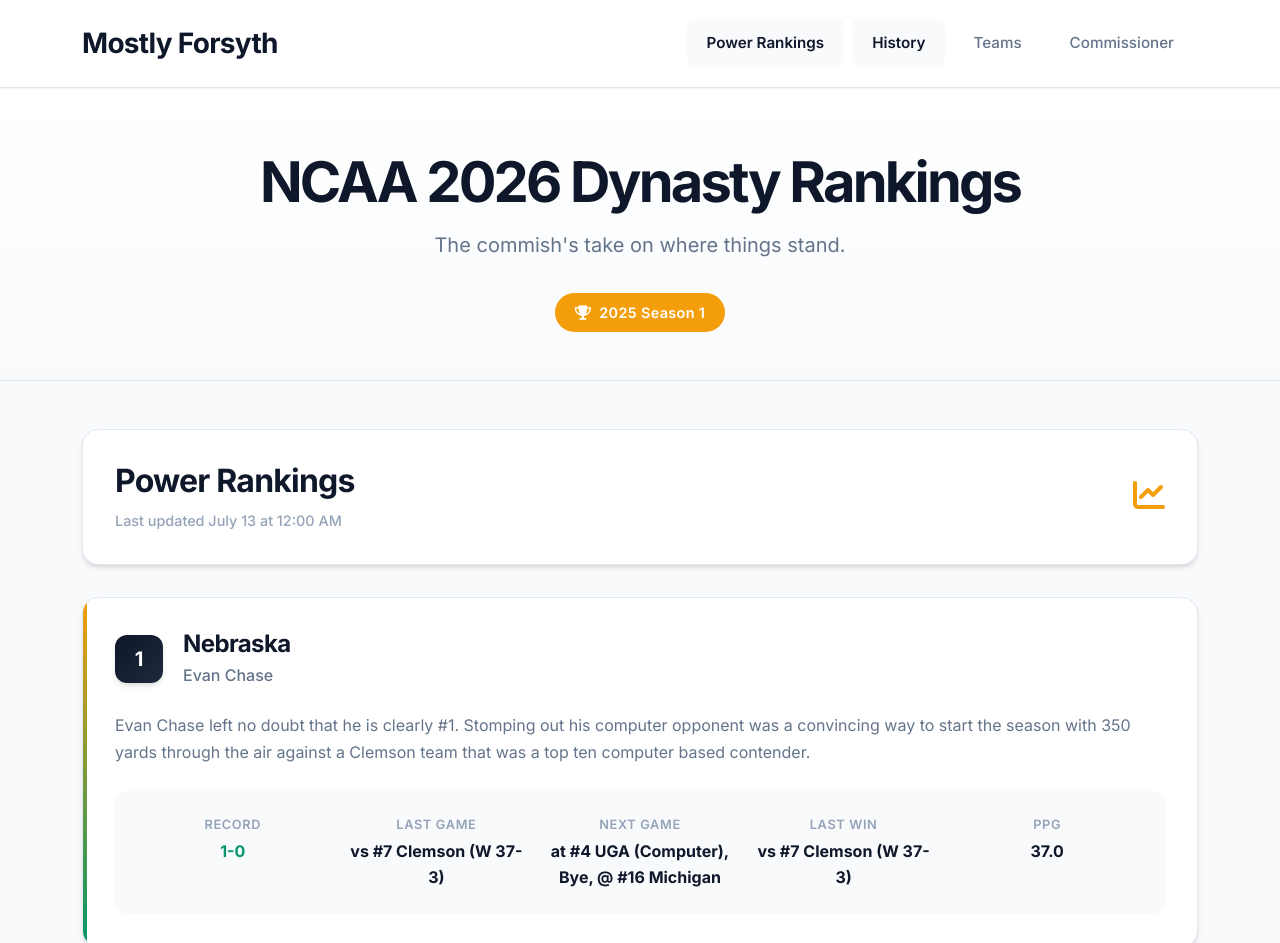
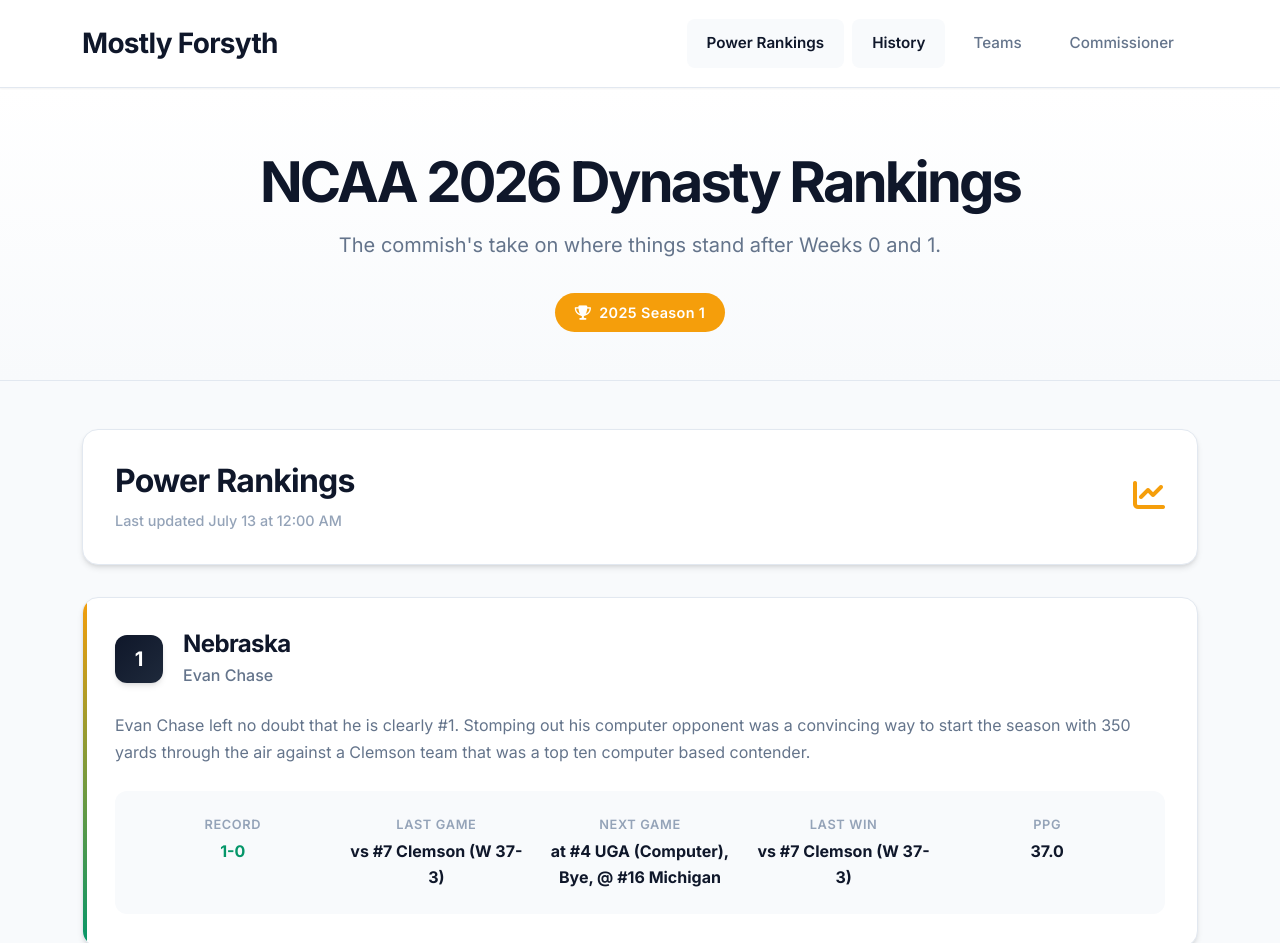
Before and after one commit to Diggy696/mostly-forsyth-website, a plain HTML site: page index.html in a window 1280 px wide. Shown: the top 943 px of the page. Drawn offline with nearby package versions, Linux system fonts and the light colour scheme.

Commit message:
Update to main landing page

```diff
--- a/index.html
+++ b/index.html
@@ -398,7 +398,7 @@
     <section class="hero-section">
         <div class="container text-center">
             <h1 class="hero-title">NCAA 2026 Dynasty Rankings</h1>
-            <p class="hero-subtitle">The commish's take on where things stand.</p>
+            <p class="hero-subtitle">The commish's take on where things stand after Weeks 0 and 1.</p>
             <div class="season-badge">
                 <i class="fas fa-trophy me-2"></i>
                 <span id="current-season">2026 Season 1</span>
```
